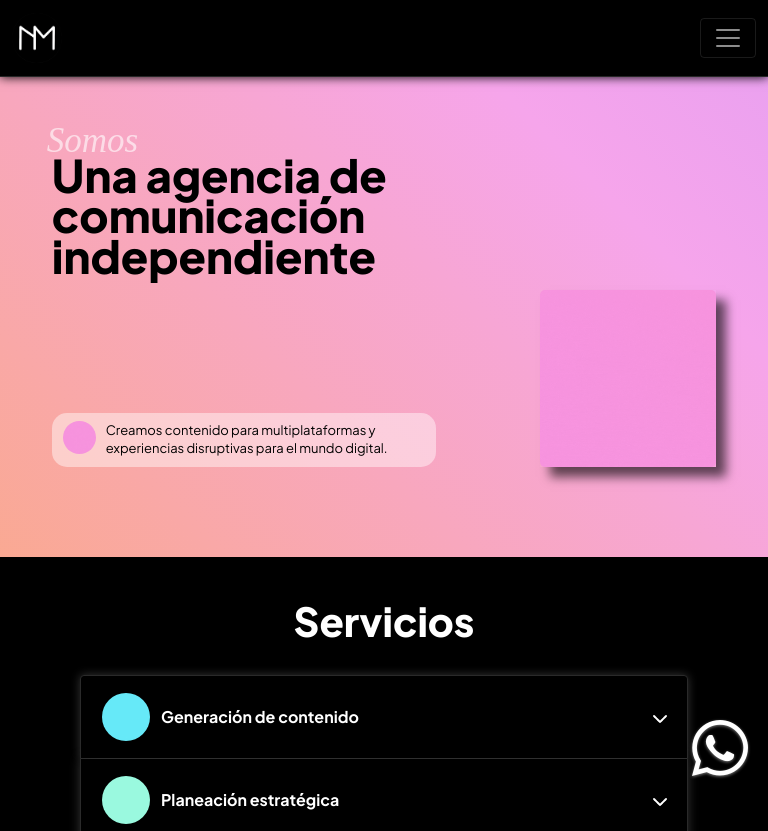
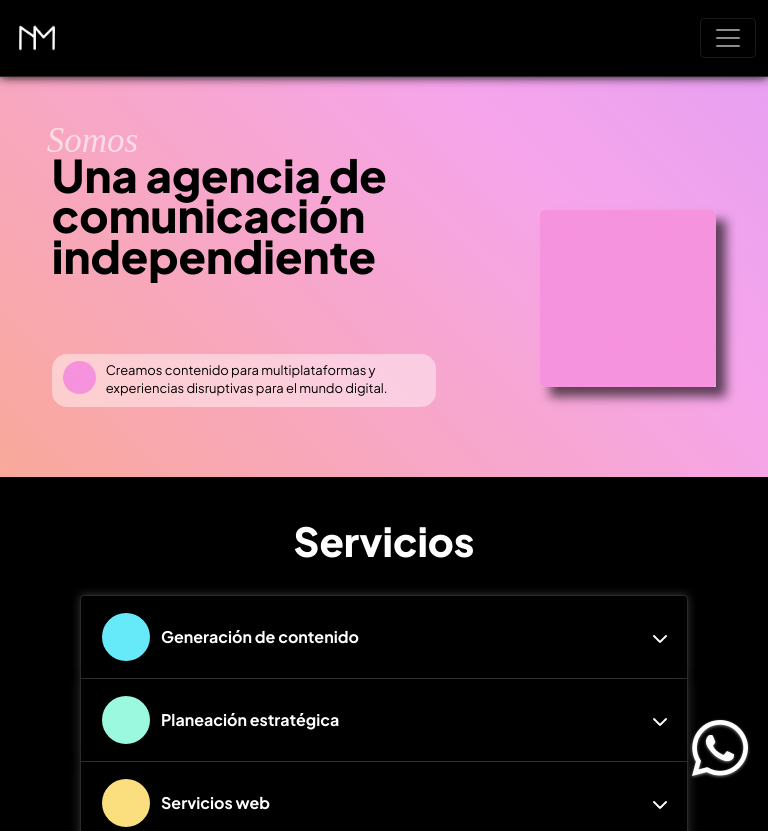
Before and after one commit to diazlopezmalena/agencia-de-comunicacion, a website: page index.html in a window 768 px wide. Shown: the top 831 px of the page. Drawn offline with nearby package versions, Linux system fonts and the light colour scheme.

Commit message:
mobile horizontal

```diff
--- a/scss/components/_buttons.scss
+++ b/scss/components/_buttons.scss
@@ -6,12 +6,9 @@
     background-color: transparent;
     border: none;
 
-
     i {
-
         filter: drop-shadow(0 0.2vh 0.2vh #797979);
         color: #fff;
-
     }
 
     i:hover {
--- a/scss/components/_mediaQueries.scss
+++ b/scss/components/_mediaQueries.scss
@@ -23,7 +23,7 @@
     }
 
     .mainHome {
-        grid-template-rows: 60vh auto auto auto auto;
+        grid-template-rows: 400px auto auto auto auto;
 
         .presentacionContenedor {
 
@@ -41,6 +41,7 @@
 
                 .presentacionP {
                     width: auto;
+                    bottom: auto;
 
                     #presentacionPGif {
                         width: 60px;
```
Also changed, not shown: CSS/style.css.
